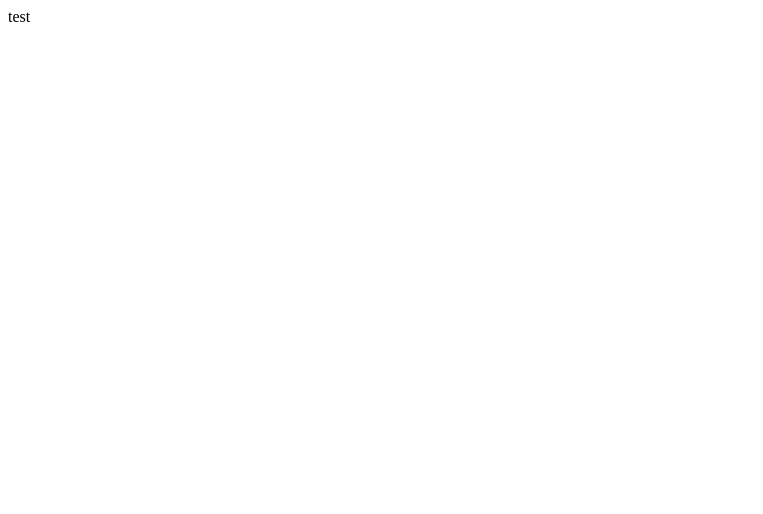
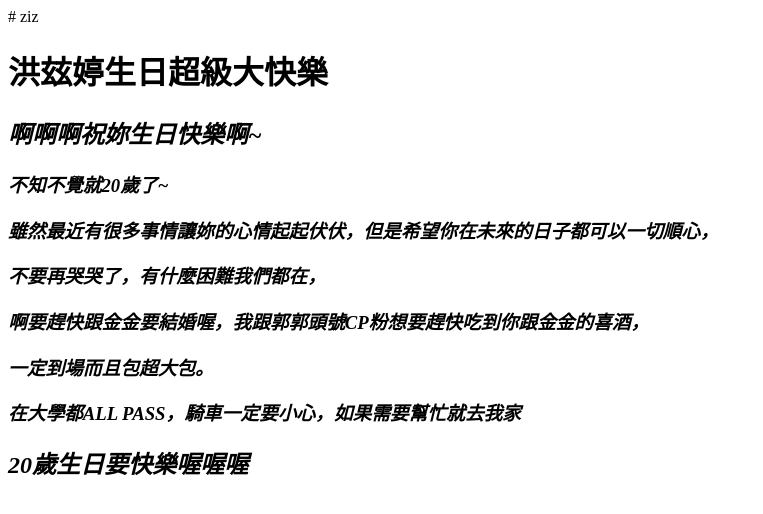
Before and after one commit to youoyo000/ziz, a plain HTML site: page index.html in a window 1280 px wide. Shown: the whole page, without its empty margins (0-763 px from the left). Drawn offline with Linux system fonts and the light colour scheme.

Commit message:
Update index.html

```diff
--- a/index.html
+++ b/index.html
@@ -1,8 +1,26 @@
+# ziz
 <html>
 
 <head>
 
-test
+<title>洪玆婷生日超級大快樂</title>
+<h1><strong>洪玆婷生日超級大快樂</strong></h1>
 </head>
 
+<body>
+
+<em>
+<h2>啊啊啊祝妳生日快樂啊~</h2>
+<h3>不知不覺就20歲了~</h3>
+<h3>雖然最近有很多事情讓妳的心情起起伏伏，但是希望你在未來的日子都可以一切順心，</h3>
+<h3>不要再哭哭了，有什麼困難我們都在，</h3>
+<h3>啊要趕快跟金金要結婚喔，我跟郭郭頭號CP粉想要趕快吃到你跟金金的喜酒，</h3>
+<h3>一定到場而且包超大包。</h3>
+<h3>在大學都ALL PASS，騎車一定要小心，如果需要幫忙就去我家</h3>
+<h2>20歲生日要快樂喔喔喔</h2>
+</em>
+
+</body>
+
+
 </html>
```
